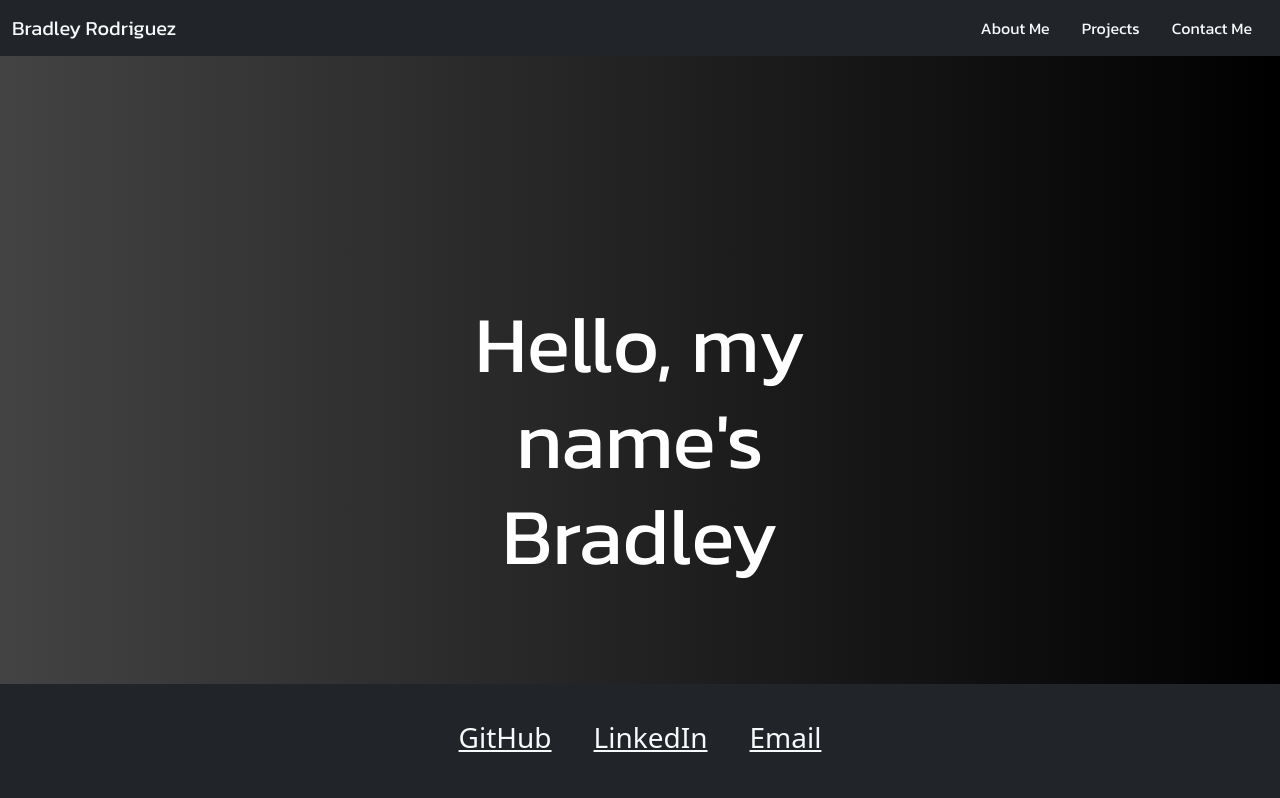
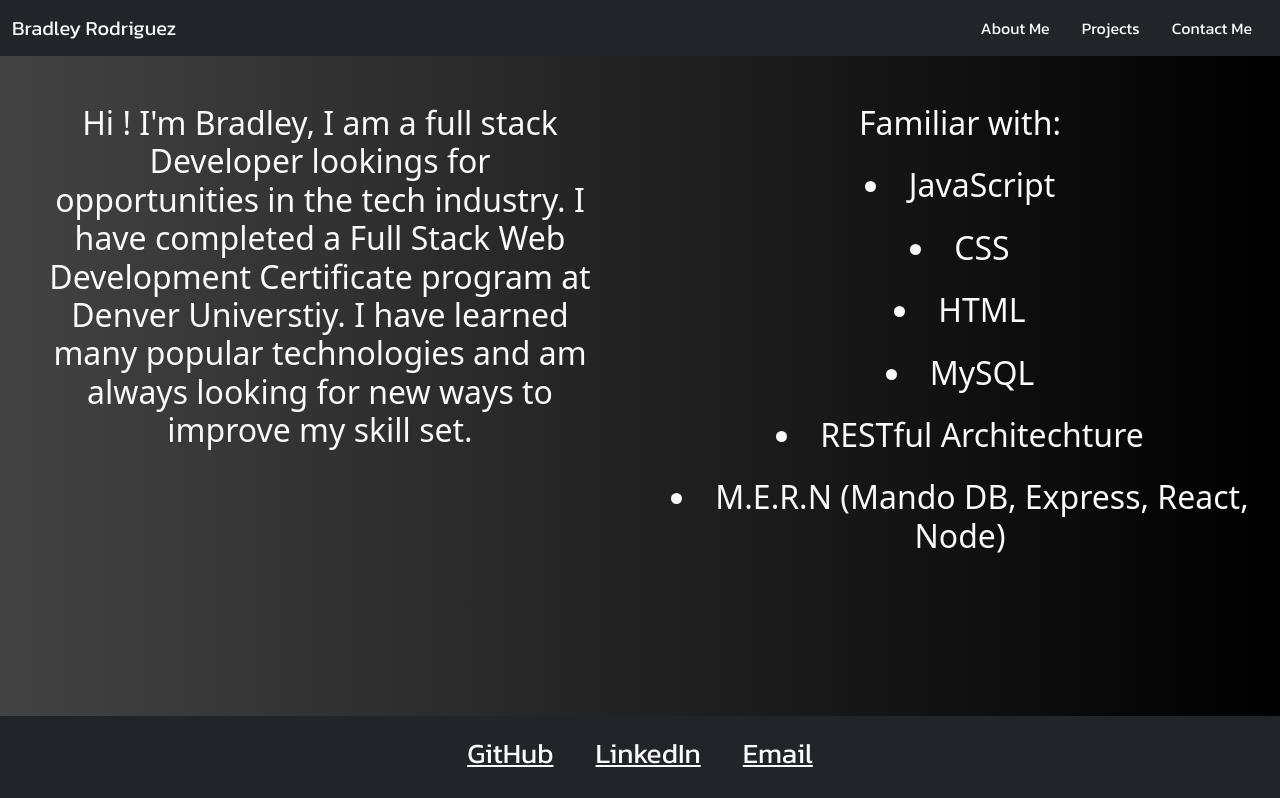
Before and after one commit to HeyItsBradley/newPortfolio, a React (Create React App) app in the folder my-app/: page / in a window 1280 px wide. Shown: the top 798 px of the page. Built offline with nearby package versions, Linux system fonts and the light colour scheme.

Commit message:
added basic text to the about me page

```diff
--- a/my-app/package.json
+++ b/my-app/package.json
@@ -12,6 +12,7 @@
     "@testing-library/user-event": "^13.5.0",
     "babel-plugin-macros": "^3.1.0",
     "bootstrap": "^5.2.3",
+    "particles.js": "^2.0.0",
     "react": "^18.2.0",
     "react-dom": "^18.2.0",
     "react-google-fonts": "^1.2.1",
--- a/my-app/public/index.html
+++ b/my-app/public/index.html
@@ -35,6 +35,7 @@
   <body>
     <noscript>You need to enable JavaScript to run this app.</noscript>
     <div id="root"></div>
+    <div id="particles-js"></div>
     <!--
       This HTML file is a template.
       If you open it directly in the browser, you will see an empty page.
@@ -44,6 +45,7 @@
 
       To begin the development, run `npm start` or `yarn start`.
       To create a production bundle, use `npm run build` or `yarn build`.
+
     -->
   </body>
 </html>
--- a/my-app/src/App.css
+++ b/my-app/src/App.css
@@ -17,7 +17,7 @@ footer {
 }
 
 .font-link {
-  font-family: "Kanit", sans-serif;
+  font-family: "Kanit", sans-serif !important;
 }
 
 footer {
--- a/my-app/src/App.js
+++ b/my-app/src/App.js
@@ -4,12 +4,12 @@ import LandingPage from "./components/LandingPage";
 
 import "bootstrap/dist/css/bootstrap.css";
 import Footer from "./components/Footer";
-
+import AboutMe from "./components/AboutMe";
 function App() {
   return (
     <div className="App">
       <NavBar />
-      <LandingPage />
+      <AboutMe />
       <Footer />
     </div>
   );
--- a/my-app/src/components/AboutMe.js
+++ b/my-app/src/components/AboutMe.js
@@ -1,5 +1,30 @@
 import React from "react";
 
-function AboutMe() {}
+function AboutMe() {
+  return (
+    <div className="container-fluid">
+      <div className="row text-light text-center">
+        <h2 className="col-lg-6 mt-5 px-5">
+          Hi ! I'm Bradley, I am a full stack Developer lookings for
+          opportunities in the tech industry. I have completed a Full Stack Web
+          Development Certificate program at Denver Universtiy. I have learned
+          many popular technologies and am always looking for new ways to
+          improve my skill set.
+        </h2>
+        <h2 className="col-lg-6 mt-5 mb-5">
+          Familiar with:
+          <li className="col-lg-12 mt-4">JavaScript</li>
+          <li className="col-lg-12 mt-4">CSS</li>
+          <li className="col-lg-12 mt-4">HTML</li>
+          <li className="col-lg-12 mt-4">MySQL</li>
+          <li className="col-lg-12 mt-4">RESTful Architechture</li>
+          <li className="col-lg-12 mt-4">
+            M.E.R.N {"(Mando DB, Express, React, Node)"}
+          </li>
+        </h2>
+      </div>
+    </div>
+  );
+}
 
 export default AboutMe;
--- a/my-app/src/components/Footer.js
+++ b/my-app/src/components/Footer.js
@@ -4,11 +4,11 @@ function Footer() {
   return (
     <div className="container-fluid">
       <div className="row">
-        <footer className="text-center text-white bg-dark col-lg-12">
-          <div className="container pt-4">
-            <section className="mb-4">
+        <footer className="align-items-center text-center text-white bg-dark col-lg-12 pt-2">
+          <div className="container">
+            <section className="mb-2">
               <a
-                className="btn btn-link btn-floating btn-lg text-light m-1"
+                className="btn btn-link btn-floating btn-lg text-light m-1 font-link"
                 href="#"
                 role="button"
                 data-mdb-ripple-collor="light"
@@ -16,7 +16,7 @@ function Footer() {
                 <h3>GitHub</h3>
               </a>
               <a
-                className="btn btn-link btn-floating btn-lg text-light m-1"
+                className="btn btn-link btn-floating btn-lg text-light m-1 font-link"
                 href="#"
                 role="button"
                 data-mdb-ripple-collor="light"
@@ -24,7 +24,7 @@ function Footer() {
                 <h3>LinkedIn</h3>
               </a>
               <a
-                className="btn btn-link btn-floating btn-lg text-light m-1"
+                className="btn btn-link btn-floating btn-lg text-light m-1 font-link"
                 href="#"
                 role="button"
                 data-mdb-ripple-collor="light"
--- a/my-app/src/components/LandingPage.js
+++ b/my-app/src/components/LandingPage.js
@@ -2,6 +2,7 @@ import React from "react";
 
 function LandingPage() {
   return (
+
     <div className="p-5">
       <div className="container-fluid mt-5 p-5">
         <div className="row justify-content-center text-center mt-5 pb-5">
```
Also changed, not shown: 1 other file (tests, documents, lock files or other folders).
